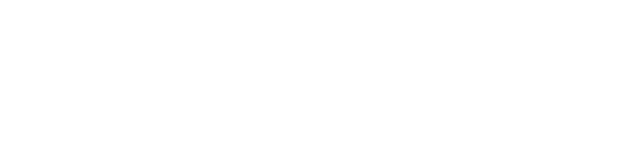
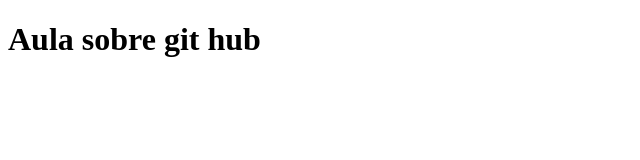
Before and after one commit to hilarysoliveira/AULA-GIT, a plain HTML site: page Index.html in a window 1280 px wide. Shown: the whole page, without its empty margins (0-640 px from the left). Drawn offline with Linux system fonts and the light colour scheme.

Commit message:
adicionando o titulo da pagina h1

```diff
--- a/Index.html
+++ b/Index.html
@@ -1,8 +1,14 @@
 <!DOCTYPE html>
-<html lang ="pt-br">
-    <head>
-        <meta charset="UTF-8">
-        <meta http-equiv="X-Ua">
-
-    </head>
+<html lang="en">
+<head>
+    <meta charset="UTF-8">
+    <meta http-equiv="X-UA-Compatible" content="IE=edge">
+    <meta name="viewport" content="width=device-width, initial-scale=1.0">
+    <title>Document</title>
+</head>
+<body>
+    <h1>
+        Aula sobre git hub
+    </h1>
+</body>
 </html>
```
